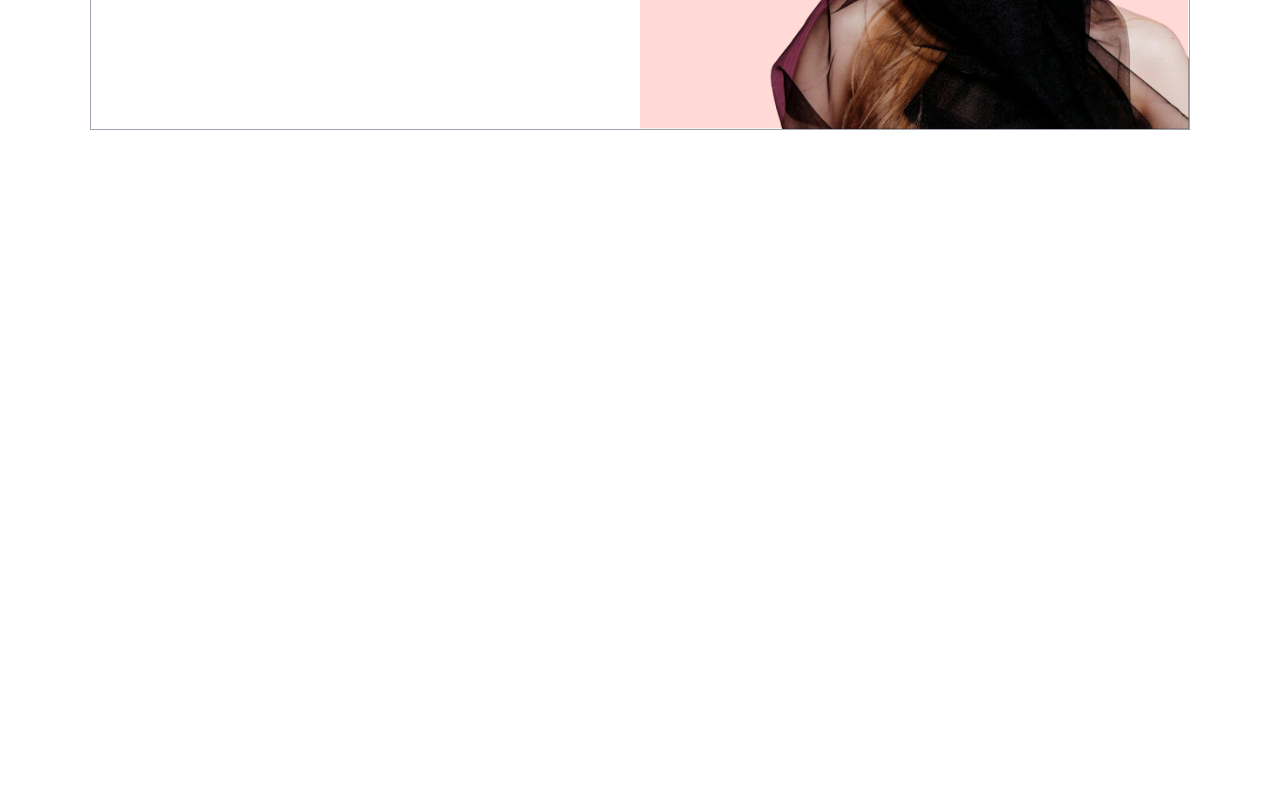
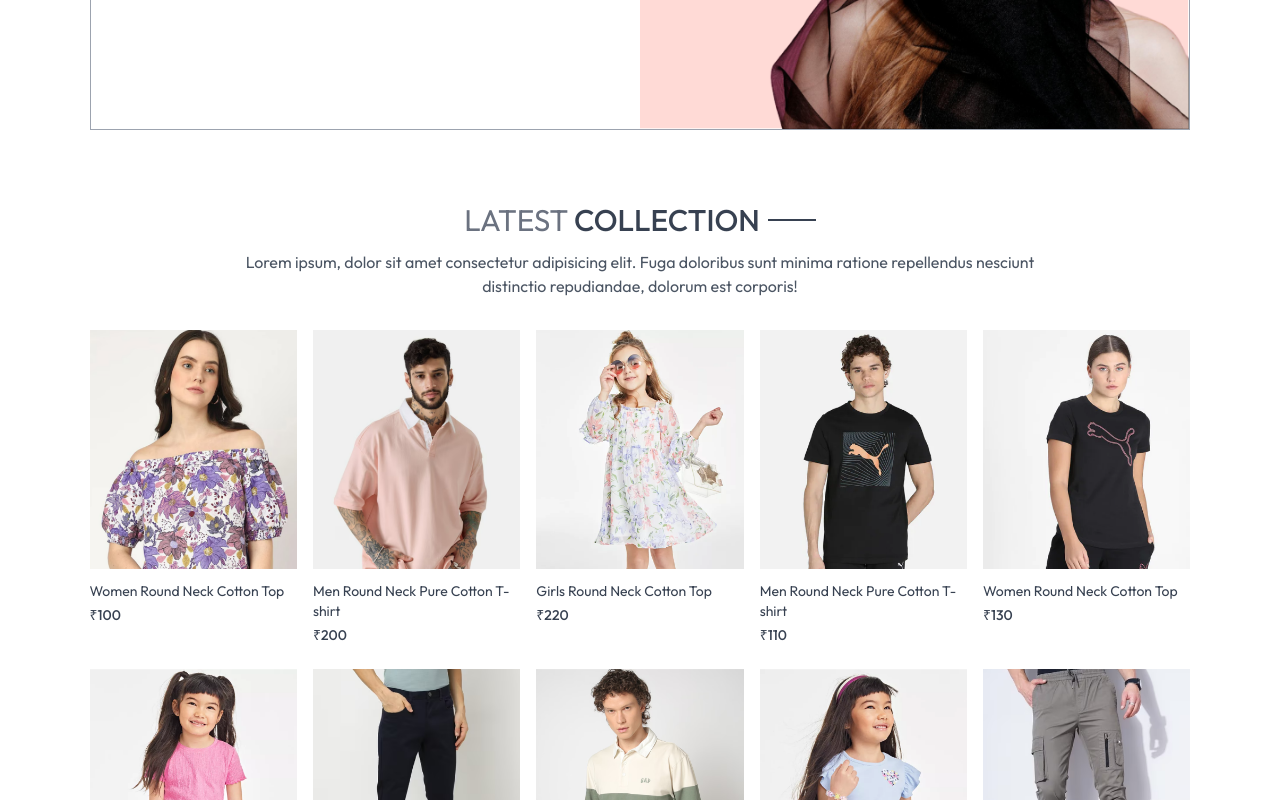
Before and after one commit to anonymous316somil/ecommerce-app, a React (Vite) app in the folder frontend/: page / in a window 1280 px wide. Shown: the part 460-1260 px from the top of the page. Before the commit the page ends 800 px from the top, so only its background shows below. Built offline with nearby package versions, Linux system fonts and the light colour scheme.

Commit message:
Add ProductItem

```diff
--- a/frontend/src/components/LatestCollection.jsx
+++ b/frontend/src/components/LatestCollection.jsx
@@ -1,15 +1,38 @@
-import React, { useContext } from "react";
-import { ShopContext } from "../context/ShopContext";
+import React, { useContext, useEffect, useState } from "react";
+import { ShopContext } from '../context/ShopContext';
+import Title from "./Title";
+import ProductItem from "../components/ProductItem";
 
 
 const LatestCollection = () => {
     const { products } = useContext(ShopContext);
-    console.log(products);
+    const [latestProducts, setLatestProducts] = useState([]);
+    useEffect(() => {
+        setLatestProducts(products.slice(0, 10));
+    }, [products])
     return (
-        <div>
-
+        <div className='my-10'>
+            <div className='text-center py-8 text-3xl'>
+                <Title text1={'LATEST'} text2={'COLLECTION'} />
+                <p className='w-3/4 m-auto text-xs sm:text-sm md:text-base text-gray-600'>
+                    Lorem ipsum, dolor sit amet consectetur adipisicing elit. Fuga doloribus sunt minima ratione repellendus nesciunt distinctio repudiandae, dolorum est corporis!
+                </p>
+            </div>
+            {/* Rendering Products */}
+            <div className='grid grid-cols-2 sm:grid-cols-3 md:grid-cols-4 lg:grid-cols-5 gap-4 gap-y-6'>
+                {
+                    latestProducts.map((item, index) => (
+                        <ProductItem
+                        key={index}
+                        id={item._id}
+                        image={item.image}
+                        name={item.name}
+                        price={item.price} />
+                    ))
+                }
+            </div>
         </div>
     )
 }
 
-export default LatestCollection
+export default LatestCollection;
--- /dev/null
+++ b/frontend/src/components/ProductItem.jsx
@@ -0,0 +1,20 @@
+import React , {useContext} from 'react'
+import { ShopContext } from '../context/ShopContext';
+import { Link } from 'react-router-dom'
+
+const ProductItem = ({ id, image, name, price }) => {
+
+  const { currency } = useContext(ShopContext);
+
+  return (
+    <Link className='text-gray-700 cursor-pointer' to={`/product/${id}`}>
+      <div className='overflow-hidden'>
+        <img className='hover:scale-110 transition ease-in-out' src={image[0]} alt="" />
+      </div>
+      <p className='pt-3 pb-1 text-sm'>{name}</p>
+      <p className='text-sm font-medium'>{currency}{price}</p>
+    </Link>
+  )
+}
+
+export default ProductItem;
--- /dev/null
+++ b/frontend/src/components/Title.jsx
@@ -0,0 +1,13 @@
+import React from 'react'
+
+const Title = ({ text1, text2 }) => {
+    return (
+        <div className='inline-flex gap-2 items-center mb-3'>
+            <p className='text-gray-500'>{text1} <span className='text-gray-700 font-medium'>{text2}</span></p>
+            <p className='w-6 sm:w-12 h-[1px] sm:h-[2px] bg-gray-700'></p>
+
+        </div>
+    )
+}
+
+export default Title;
```
